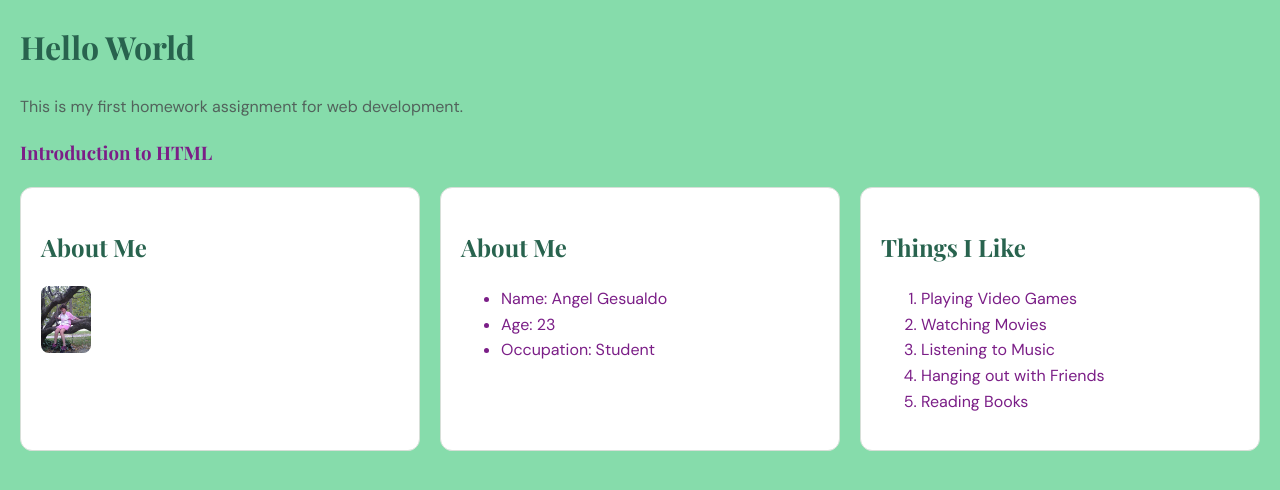
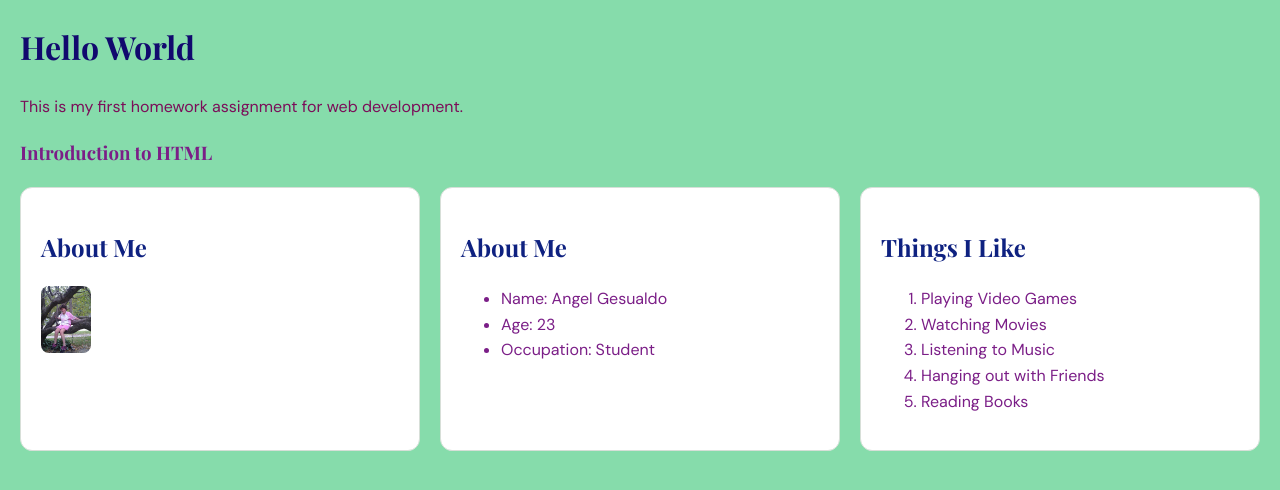
Before and after one commit to agesualdo-prog/.vscode, a plain HTML site: page campus/hello-world/homework1-3.HTML/index.html in a window 1280 px wide. Drawn offline with nearby package versions, Linux system fonts and the light colour scheme.

Commit message:
may commit

```diff
--- a/campus/hello-world/homework1-3.HTML/style.css
+++ b/campus/hello-world/homework1-3.HTML/style.css
@@ -15,11 +15,11 @@ h3 {
 }
 
 #intro {
-    color: #28634e;
+    color: #11096e;
 }
 
 p {
-    color: #52635c;
+    color: #7b0e59;
 }
 
 .card-grid {
@@ -36,7 +36,7 @@ p {
 }
 
 .about {
-    color: #28634e;
+    color: #0e2180;
 }
 
 .card-grid img {
```
